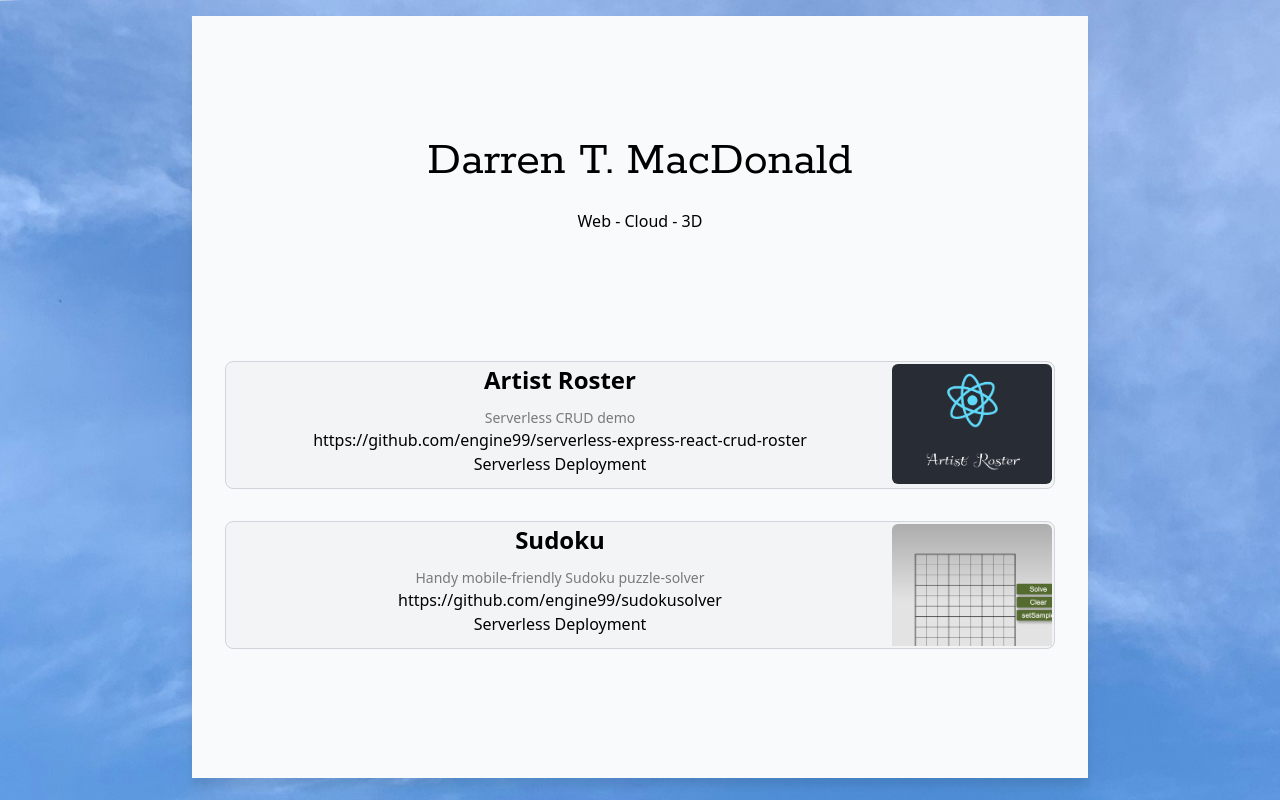
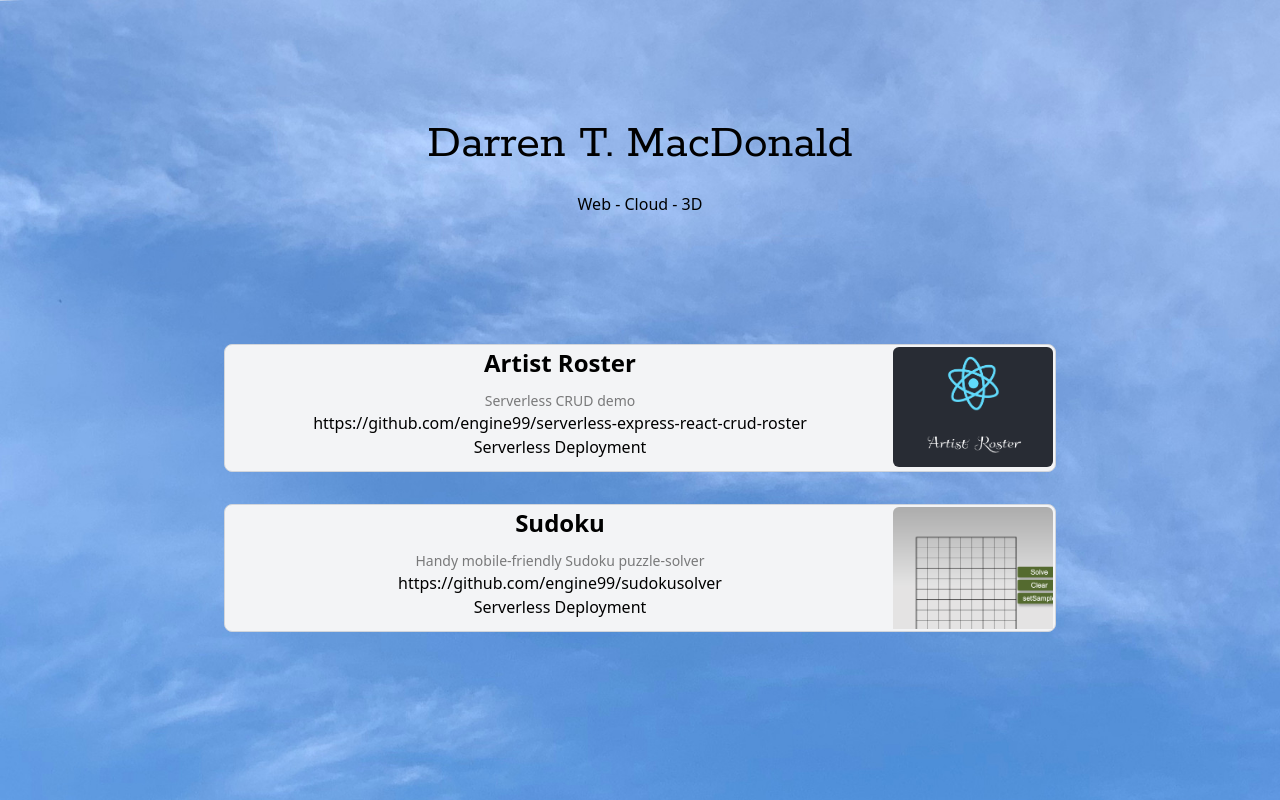
Before and after one commit to engine99/darrentmacdonald, a Next.js app: page / in a window 1280 px wide. Built offline with nearby package versions, Linux system fonts and the light colour scheme.

Commit message:
Transparent background

```diff
--- a/src/app/globals.css
+++ b/src/app/globals.css
@@ -1,7 +1,3 @@
 @tailwind base;
 @tailwind components;
 @tailwind utilities;
-
-body {
-  color: black;
-}
--- a/src/app/layout.js
+++ b/src/app/layout.js
@@ -33,11 +33,11 @@ export default function RootLayout({ children }) {
 
           <div className='
           paperPage
-          bg-gray-50
+          black
+          bg-transparent
           mx-auto
           mt-4
-          max-w-4xl
-          drop-shadow-xl'>
+          max-w-4xl'>
             {children}
           </div>
 
--- a/src/app/page.js
+++ b/src/app/page.js
@@ -1,6 +1,7 @@
 import Image from 'next/image'
 import SuPreviewPic from '../../public/su_preview.png';
 import ArtRossPreviewPic from '../../public/artross_preview.png';
+import GithubLogo from '../../public/GitHub_Logo.png'
 import { Rokkitt } from 'next/font/google';
 
 const rokkitt = Rokkitt({
@@ -73,15 +74,16 @@ export default function Home() {
   return (
     <main className="
       text-center
-      p-px
+
     ">
-      <div>
+      <div className=''>
         <h1 className={`
           ${rokkitt.variable}
           font-serif
           text-5xl
           leading-loose
           mt-24
+          mx-auto
         `}
         >
           Darren T. MacDonald
```
Also changed, not shown: public/GitHub_Logo.png (added).
